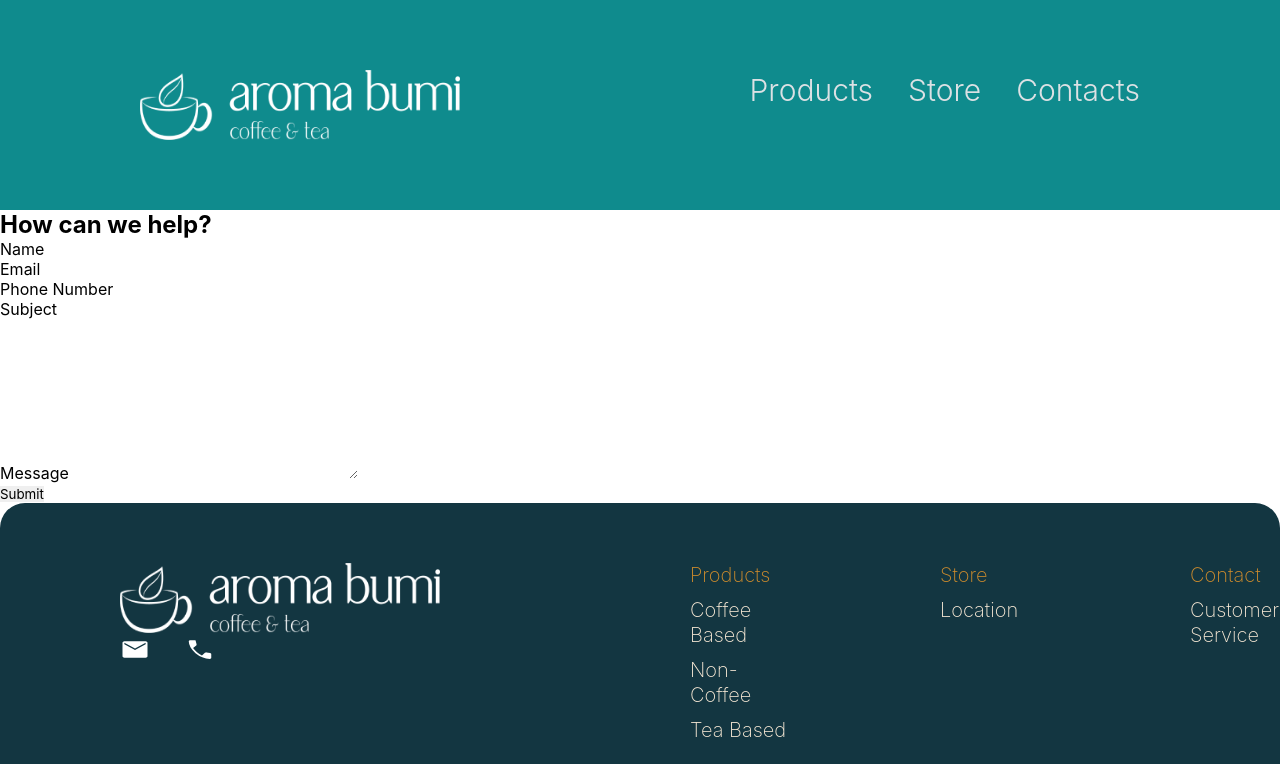
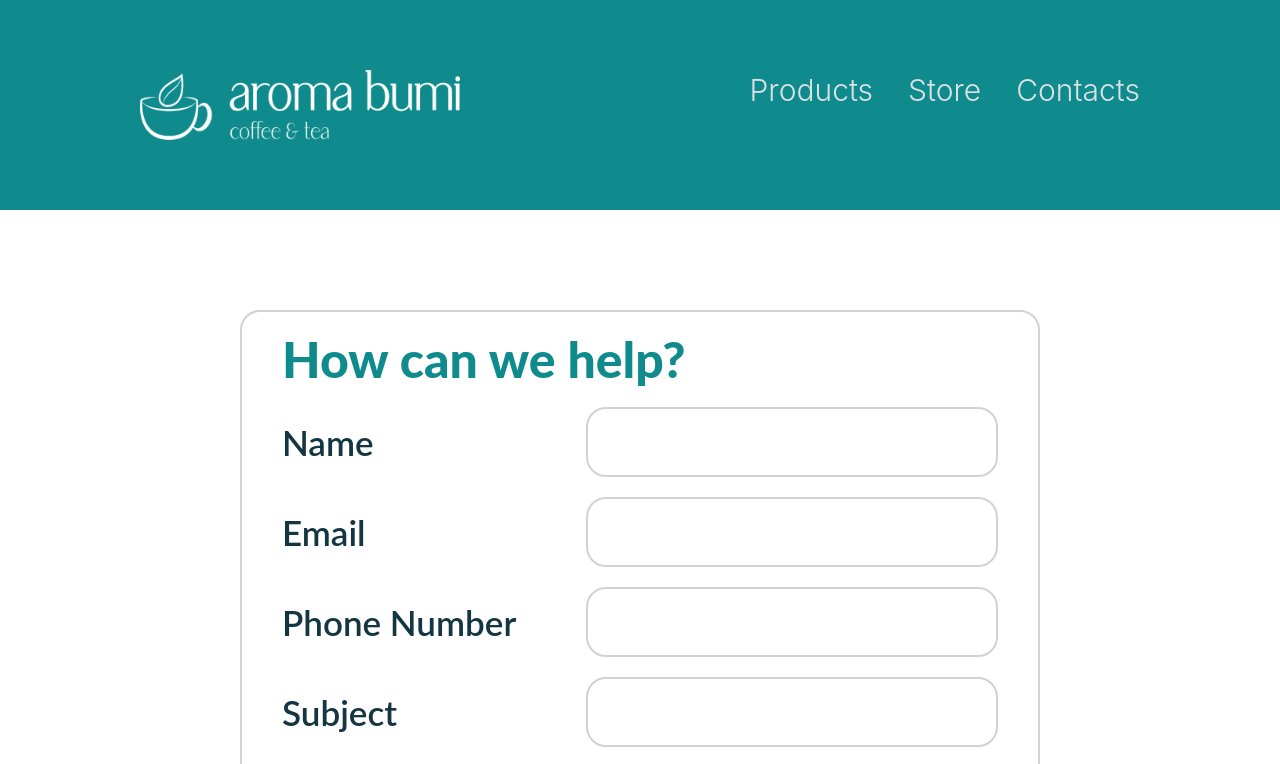
Before and after one commit to MRickyAlendra/FirstProgate_Project, a plain HTML site: page contact.html in a window 1280 px wide. Shown: the top 764 px of the page. Drawn offline with Linux system fonts and the light colour scheme.

Commit message:
Update contact.css

```diff
--- a/contact.css
+++ b/contact.css
@@ -9,7 +9,7 @@
 }
 
 header {
-    background-color:  #0f8b8d;
+  background-color: #0f8b8d;
 }
 
 nav {
@@ -34,11 +34,80 @@ nav img {
 }
 a {
   text-decoration: none;
-    color: #DCE1E4;
+  color: #dce1e4;
   font-weight: 300;
 }
+.form {
+  display: flex;
+  flex-direction: column;
+  row-gap: 20px;
+  margin: 100px auto;
+  padding: 20px 40px;
+  border: 2px solid #d2d2d2;
+  border-radius: 20px;
+  width: 800px;
+}
+.form h1 {
+  font-family: "Lato";
+  font-style: normal;
+  font-weight: 800;
+  font-size: 50px;
+  line-height: 55px;
+  color: #0f8b8d;
+  margin: 0;
+}
+form {
+  display: flex;
+  flex-direction: column;
+  row-gap: 20px;
+}
+form div {
+  display: flex;
+  align-items: center;
+}
+form label {
+  width: 370px;
+  height: 35px;
+  font-family: "Lato";
+  font-style: normal;
+  font-weight: 600;
+  font-size: 35px;
+  line-height: 35px;
+  color: #143642;
+}
+form input {
+  box-sizing: border-box;
+  width: 500px;
+  height: 70px;
+  background: #ffffff;
+  border: 2px solid #d2d2d2;
+  border-radius: 20px;
+}
 
+form textarea {
+  box-sizing: border-box;
+  width: 500px;
+  background: #ffffff;
+  border: 2px solid #d2d2d2;
+  border-radius: 20px;
+}
 
+form button {
+  border-radius: 20px;
+  width: 225px;
+  height: 80px;
+  background: #a8201a;
+  border-radius: 50px;
+  font-family: "Lato";
+  font-style: normal;
+  font-weight: 400;
+  font-size: 28px;
+  line-height: 30px;
+  text-align: center;
+  color: #f9fbfe;
+  margin-left: 200px;
+  border: none;
+}
 
 footer {
   background-color: #133641;
@@ -49,7 +118,7 @@ nav img {
   border-radius: 25px;
 }
 
- footer .footer-logo img{
+footer .footer-logo img {
   height: 70px;
   width: 320px;
 }
@@ -62,7 +131,6 @@ nav img {
   height: 25px;
   float: left;
   filter: invert(100%);
-
 }
 
 .feature {
@@ -88,5 +156,5 @@ nav img {
 }
 
 ul li.top {
-    color: #D18D2C;
+  color: #d18d2c;
 }
```
Lines whose indentation alone changed are shown as unchanged.
